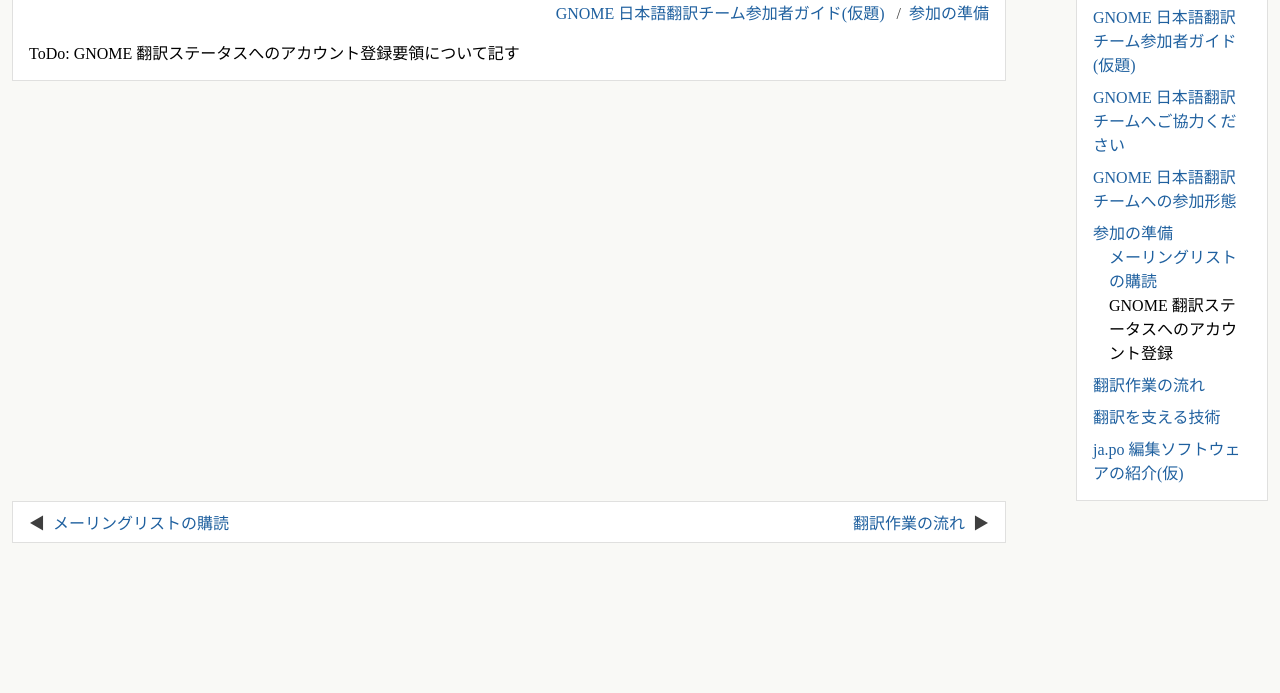
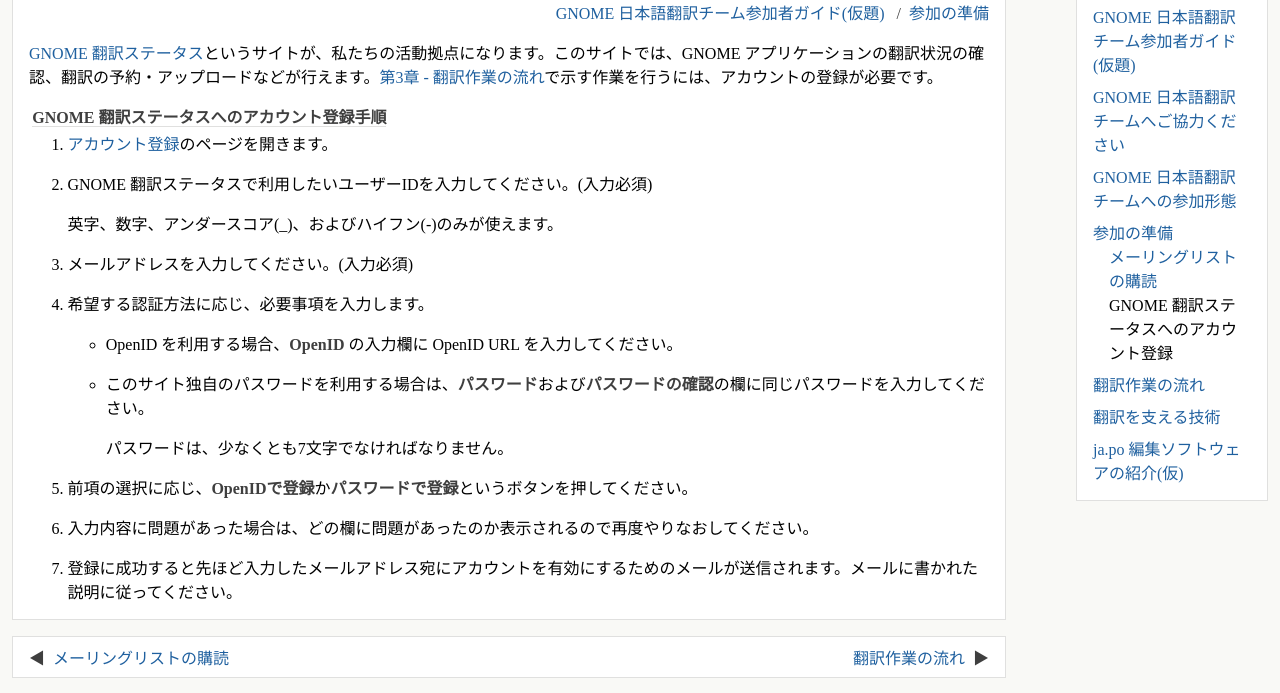
Before and after one commit to yasumichi/gnomeja-guide, a plain HTML site: page damned-lies.html in a window 1280 px wide. Shown: the part 131-824 px from the top of the page. Drawn offline with Linux system fonts and the light colour scheme.

Commit message:
「GNOME 翻訳ステータスへのアカウント登録」の草案を反映

```diff
--- a/damned-lies.html
+++ b/damned-lies.html
@@ -437,7 +437,31 @@ dd.answer div.label { float: left; }
 <li class="linktrail linktrail-first"><a class="linktrail" href="gnomeja-guide.html" title="GNOME 日本語翻訳チーム参加者ガイド(仮題)">GNOME 日本語翻訳チーム参加者ガイド(仮題)</a></li>
 <li class="linktrail linktrail-last"><a class="linktrail" href="preparation.html" title="参加の準備">参加の準備</a></li>
 </ul>
-<p class="para block block-first">ToDo: GNOME 翻訳ステータスへのアカウント登録要領について記す</p>
+<p class="para block block-first"><a class="ulink" href="http://l10n.gnome.org/" title="http://l10n.gnome.org/">GNOME 翻訳ステータス</a>というサイトが、私たちの活動拠点になります。このサイトでは、GNOME アプリケーションの翻訳状況の確認、翻訳の予約・アップロードなどが行えます。<a class="xref" href="workflow.html" title="翻訳作業の流れ">第3章 - 翻訳作業の流れ</a>で示す作業を行うには、アカウントの登録が必要です。</p>
+<div class="block list procedure">
+<div class="block block-first title title-formal"><span class="title"><span class="label"></span>GNOME 翻訳ステータスへのアカウント登録手順</span></div>
+<ol class="procedure">
+<li class="li-first"><p class="para block block-first"><a class="ulink" href="http://l10n.gnome.org/register/" title="http://l10n.gnome.org/register/">アカウント登録</a>のページを開きます。</p></li>
+<li>
+          <p class="para block block-first">GNOME 翻訳ステータスで利用したいユーザーIDを入力してください。(入力必須)</p>
+          <p class="para block">英字、数字、アンダースコア(_)、およびハイフン(-)のみが使えます。</p>
+        </li>
+<li><p class="para block block-first">メールアドレスを入力してください。(入力必須)</p></li>
+<li>
+          <p class="para block block-first">希望する認証方法に応じ、必要事項を入力します。</p>
+          <div class="block list itemizedlist"><ul class="itemizedlist">
+<li class="li-first"><p class="para block block-first">OpenID を利用する場合、<span class="guilabel">OpenID</span> の入力欄に OpenID URL を入力してください。</p></li>
+<li>
+              <p class="para block block-first">このサイト独自のパスワードを利用する場合は、<span class="guilabel">パスワード</span>および<span class="guilabel">パスワードの確認</span>の欄に同じパスワードを入力してください。</p>
+              <p class="para block">パスワードは、少なくとも7文字でなければなりません。</p>
+            </li>
+</ul></div>
+        </li>
+<li><p class="para block block-first">前項の選択に応じ、<span class="guibutton">OpenIDで登録</span>か<span class="guibutton">パスワードで登録</span>というボタンを押してください。</p></li>
+<li><p class="para block block-first">入力内容に問題があった場合は、どの欄に問題があったのか表示されるので再度やりなおしてください。</p></li>
+<li><p class="para block block-first">登録に成功すると先ほど入力したメールアドレス宛にアカウントを有効にするためのメールが送信されます。メールに書かれた説明に従ってください。</p></li>
+</ol>
+</div>
 </div></div>
 <div class="navbar navbar-bottom"><table class="navbar"><tr>
 <td class="navbar-prev"><a class="navbar-prev" href="list.html" title="メーリングリストの購読">メーリングリストの購読</a></td>
```
